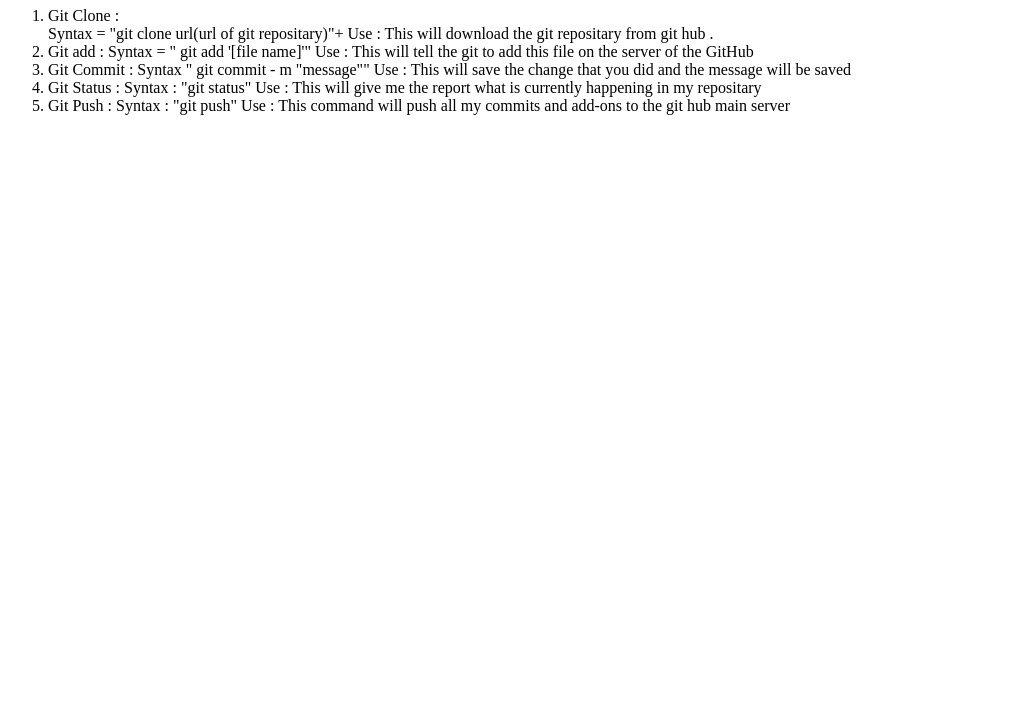
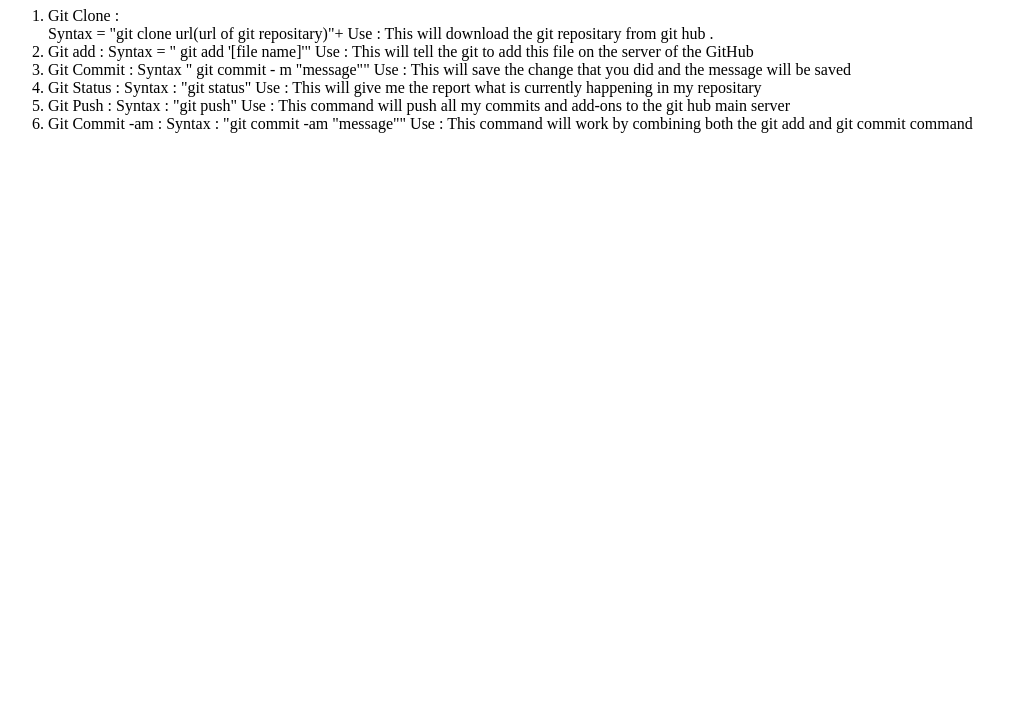
Before and after one commit to 22machinist/Web-Programming-Harvard, a plain HTML site: page git.html in a window 1280 px wide. Shown: the part 73-800 px from the top of the page, without its empty margins (0-1028 px from the left). Drawn offline with Linux system fonts and the light colour scheme.

Commit message:
Added the last command of git

```diff
--- a/git.html
+++ b/git.html
@@ -35,6 +35,11 @@
             Syntax : "git push"
             Use : This command will push all my commits and add-ons to the git hub main server
         </li>
+        <li>
+            Git Commit -am :
+            Syntax : "git commit -am "message""
+            Use : This command will work by combining both the git add and git commit command
+        </li>
     </ol>
 </body>
 </html>
```
